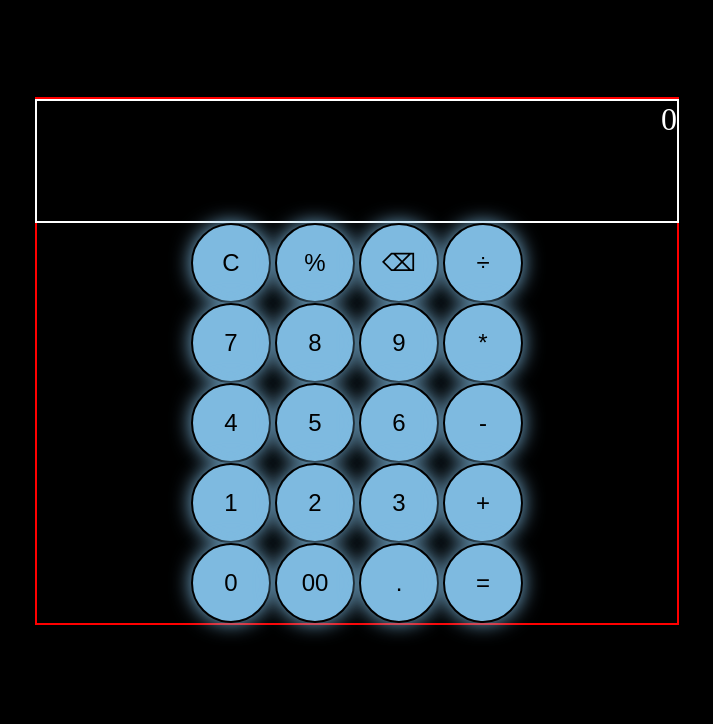
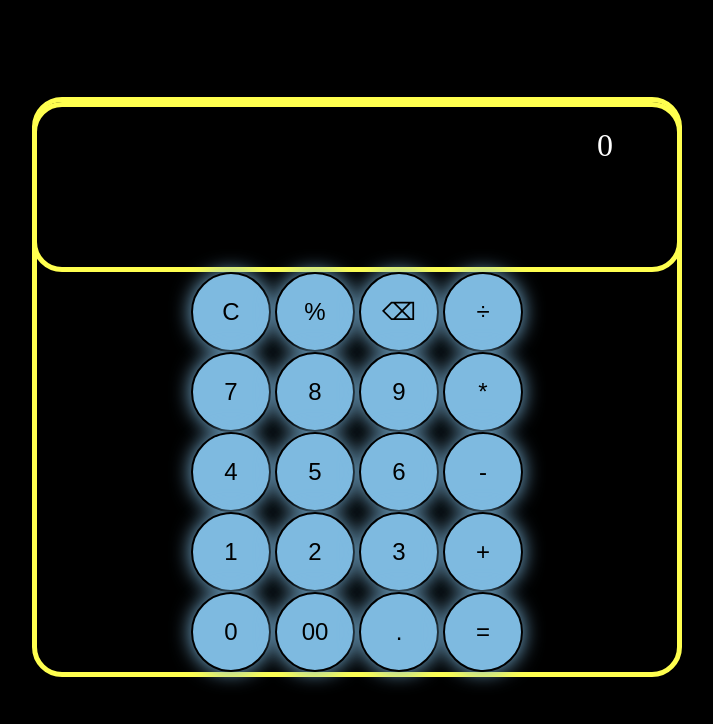
Before and after one commit to GTcoder27/Mini-Projects, a plain HTML site: page Calculator/index.html in a window 1280 px wide. Shown: the part 72-796 px from the top of the page, without its empty margins (283-996 px from the left). Drawn offline with Linux system fonts and the light colour scheme.

```diff
--- a/Calculator/style.css
+++ b/Calculator/style.css
@@ -19,17 +19,20 @@ body {
 .calculator {
     width: 50vw;
     height: auto;
-    border: 2px solid red;
+    border: 5px solid rgb(255, 255, 79);
     display: flex;
     align-items: center;
     justify-content: center;
     flex-direction: column;
     margin: 100px 0px ;
+    border-radius: 30px;
 }
 .display {
-    width: 100%;
+    width: 80%;
     height: 15vmin;
-    border:2px solid white;
+    border:5px solid rgb(255, 255, 79);
+    border-radius: 30px;
+    padding: 20px 10%;
 }
 .display p {
     float: right;
```
